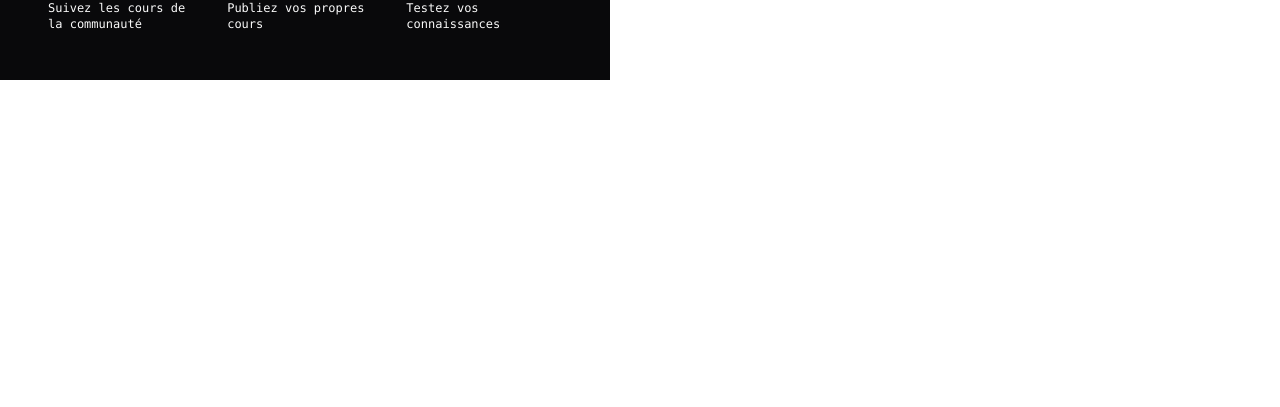
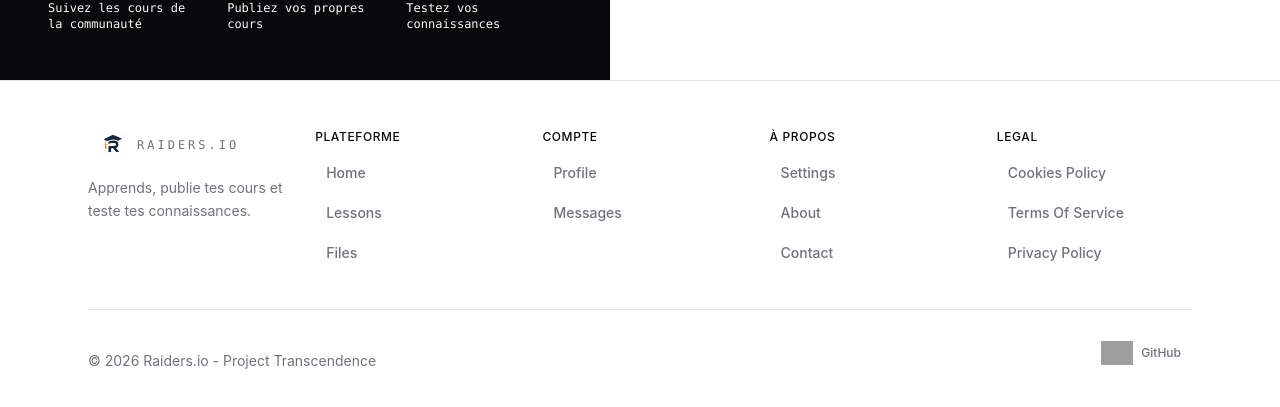
Before and after one commit to Raiders-io/Frontend, a React (Vite) app: page /login in a window 1280 px wide. Shown: the part 793-1200 px from the top of the page. Before the commit the page ends 873 px from the top, so only its background shows below. Built offline with nearby package versions, Linux system fonts and the light colour scheme; no server answers; grey boxes are pictures that could not be loaded.

Commit message:
fix: Added back Footer component to RootLayout * feat: 5 cols instead of 4 for the footer

```diff
--- a/src/components/FooterComponent.tsx
+++ b/src/components/FooterComponent.tsx
@@ -14,7 +14,10 @@ import {
 import { GithubLogo } from "@/components/GithubLogo"
 import { Button } from "@/components/ui/button"
 
-const NAV_COLUMNS = [
+const NAV_COLUMNS: {
+  heading: string
+  links: { label: string; onClick: () => void }[]
+}[] = [
   {
     heading: "Plateforme",
     links: [
@@ -52,7 +55,7 @@ export const FooterComponent = () => {
   return (
     <footer className="w-full border-t bg-background">
       <div className="mx-auto max-w-6xl px-6 py-12">
-				<div className="grid grid-cols-2 gap-8 sm:grid-cols-4">
+        <div className="grid grid-cols-2 gap-8 md:grid-cols-5 sm:grid-cols-4">
           <div className="col-span-2 sm:col-span-1">
             <Button
               onClick={changePageHome}
@@ -100,7 +103,9 @@ export const FooterComponent = () => {
             © {new Date().getFullYear()} Raiders.io - Project Transcendence
           </p>
           <Button
-						onClick={() => window.open("https://github.com/Raiders-io", "_blank")}
+            onClick={() =>
+              window.open("https://github.com/Raiders-io", "_blank")
+            }
             aria-label="View Project on GitHub"
             className="flex items-center gap-2 text-xs text-muted-foreground transition-colors hover:text-foreground"
             variant="link"
--- a/src/utils/router/RootLayout.tsx
+++ b/src/utils/router/RootLayout.tsx
@@ -1,3 +1,4 @@
+import { FooterComponent } from "@/components/FooterComponent"
 import TopNavBar from "@/components/TopNavBar"
 import { Outlet } from "react-router-dom"
 import { Toaster } from "sonner"
@@ -6,10 +7,16 @@ export default function RootLayout() {
   return (
     <div>
       <TopNavBar />
-      <Toaster visibleToasts={5} position="bottom-right" expand={false} closeButton={true} />
+      <Toaster
+        visibleToasts={5}
+        position="bottom-right"
+        expand={false}
+        closeButton={true}
+      />
       <main>
         <Outlet /> {/* Child routes render here */}
       </main>
+      <FooterComponent />
     </div>
   )
 }
```
Lines whose indentation alone changed are shown as unchanged.
